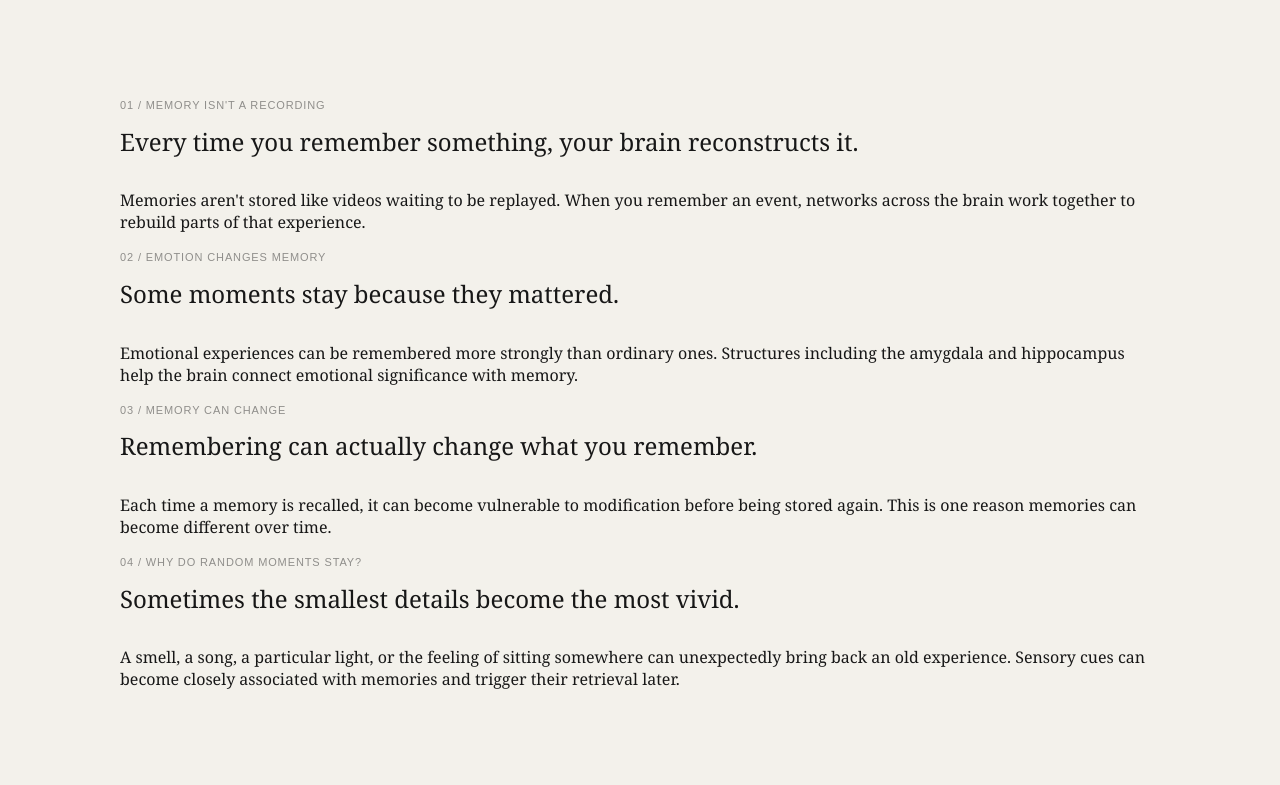
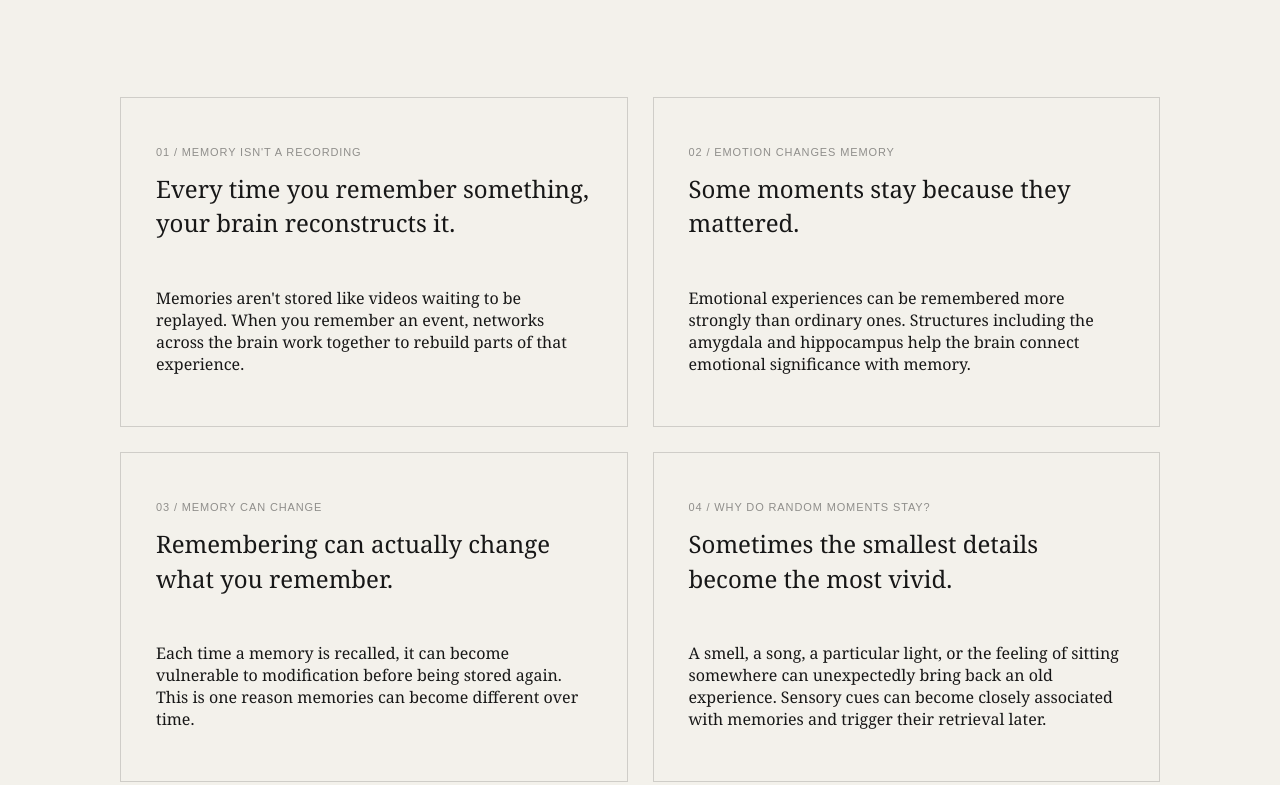
Before and after one commit to victoriajameschurch/afterimage, a plain HTML site: page science.html in a window 1280 px wide. Shown: the part 515-1300 px from the top of the page. Drawn offline with Linux system fonts and the light colour scheme.

Commit message:
Update science.html

```diff
--- a/science.html
+++ b/science.html
@@ -54,10 +54,10 @@
         </section>
 
 
-        <section class="science-sections">
+        <section class="memory-grid">
 
 
-            <article class="science-card">
+            <article class="memory-card">
 
                 <p class="memory-question">
                     01 / MEMORY ISN'T A RECORDING
@@ -68,7 +68,7 @@
                     your brain reconstructs it.
                 </p>
 
-                <p class="science-body">
+                <p>
                     Memories aren't stored like videos
                     waiting to be replayed. When you
                     remember an event, networks across
@@ -79,7 +79,7 @@
             </article>
 
 
-            <article class="science-card">
+            <article class="memory-card">
 
                 <p class="memory-question">
                     02 / EMOTION CHANGES MEMORY
@@ -89,7 +89,7 @@
                     Some moments stay because they mattered.
                 </p>
 
-                <p class="science-body">
+                <p>
                     Emotional experiences can be remembered
                     more strongly than ordinary ones.
                     Structures including the amygdala and
@@ -100,7 +100,7 @@
             </article>
 
 
-            <article class="science-card">
+            <article class="memory-card">
 
                 <p class="memory-question">
                     03 / MEMORY CAN CHANGE
@@ -111,7 +111,7 @@
                     what you remember.
                 </p>
 
-                <p class="science-body">
+                <p>
                     Each time a memory is recalled, it can
                     become vulnerable to modification before
                     being stored again. This is one reason
@@ -121,7 +121,7 @@
             </article>
 
 
-            <article class="science-card">
+            <article class="memory-card">
 
                 <p class="memory-question">
                     04 / WHY DO RANDOM MOMENTS STAY?
@@ -132,7 +132,7 @@
                     become the most vivid.
                 </p>
 
-                <p class="science-body">
+                <p>
                     A smell, a song, a particular light,
                     or the feeling of sitting somewhere
                     can unexpectedly bring back an old
```
